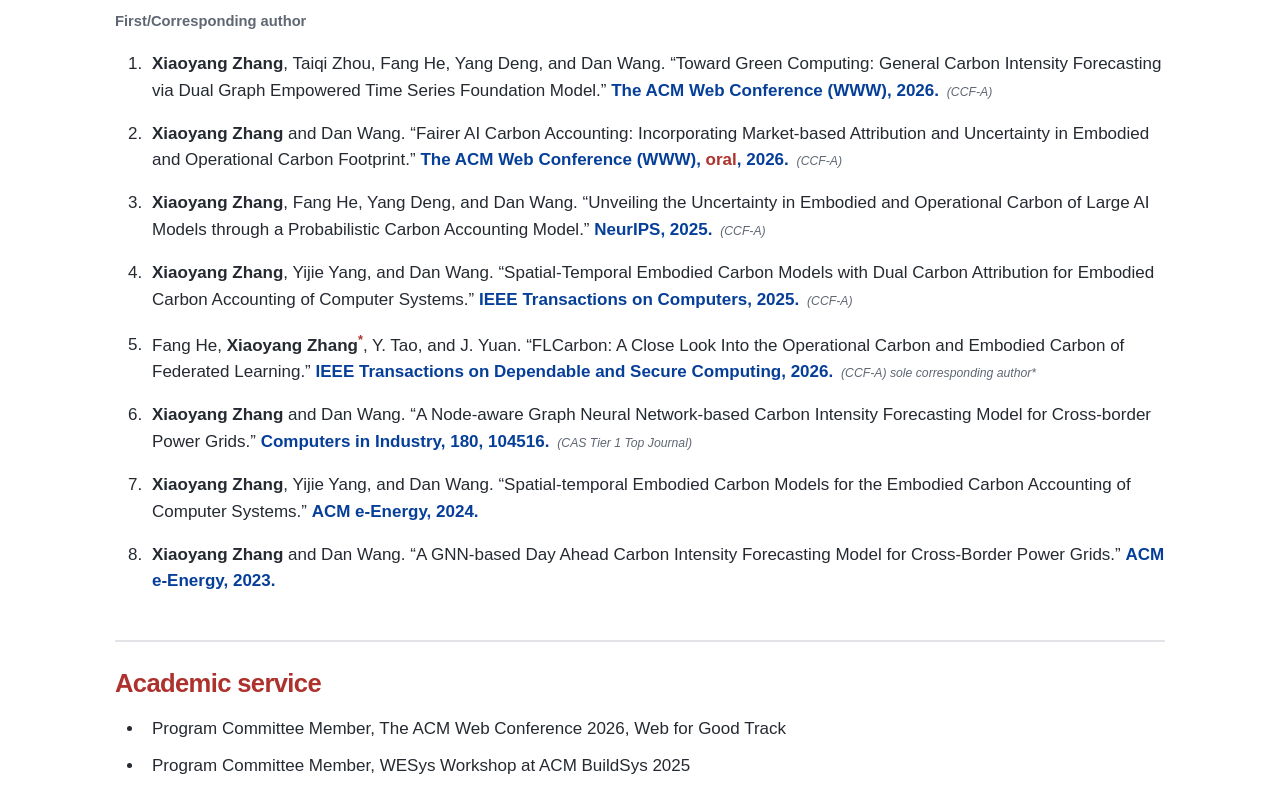
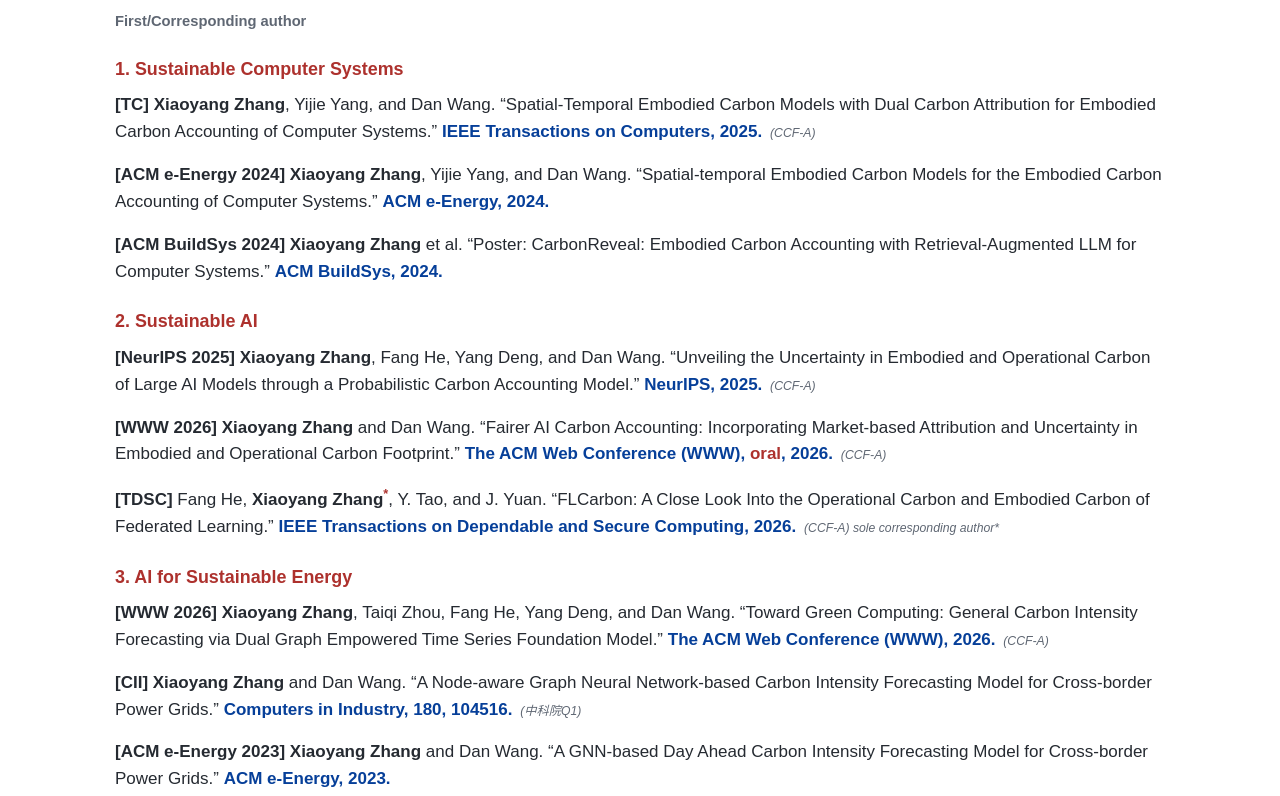
Before and after one commit to zhangstu/zhangstu.github.io, a plain HTML site: page index.html in a window 1280 px wide. Shown: the part 995-1791 px from the top of the page. Drawn offline with Linux system fonts and the light colour scheme.

Commit message:
Group publications by research area
Added publication categories and updated publication list.

```diff
--- a/index.html
+++ b/index.html
@@ -44,6 +44,9 @@
       .authorship { margin: -4px 0 18px; color: var(--muted); font-size: .92rem; }
       .pub-list { margin: 0; padding-left: 32px; }
       .pub-list li { margin: 0 0 16px; padding-left: 5px; line-height: 1.58; }
+      .pub-category { margin: 25px 0 12px; color: var(--red); font-size: 1.12rem; line-height: 1.25; }
+      .pub-category-list { list-style: none; padding-left: 0; }
+      .pub-category-list li { padding-left: 0; }
       .venue { color: var(--blue); font-weight: 700; }
       .paper-note { margin-left: .25em; color: var(--muted); font-size: .72em; font-style: italic; font-weight: 400; white-space: nowrap; }
       .oral { color: var(--red); font-weight: 700; }
@@ -82,16 +85,24 @@
       <section id="publications" aria-labelledby="pub-heading">
         <h2 id="pub-heading">Selected publications</h2>
         <p class="authorship"><strong>First/Corresponding author</strong></p>
-        <ol class="pub-list">
-            <li><strong>Xiaoyang Zhang</strong>, Taiqi Zhou, Fang He, Yang Deng, and Dan Wang. “Toward Green Computing: General Carbon Intensity Forecasting via Dual Graph Empowered Time Series Foundation Model.” <span class="venue">The ACM Web Conference (WWW), 2026.</span> <span class="paper-note">(CCF-A)</span></li>
-            <li><strong>Xiaoyang Zhang</strong> and Dan Wang. “Fairer AI Carbon Accounting: Incorporating Market-based Attribution and Uncertainty in Embodied and Operational Carbon Footprint.” <span class="venue">The ACM Web Conference (WWW), <span class="oral">oral</span>, 2026.</span> <span class="paper-note">(CCF-A)</span></li>
-            <li><strong>Xiaoyang Zhang</strong>, Fang He, Yang Deng, and Dan Wang. “Unveiling the Uncertainty in Embodied and Operational Carbon of Large AI Models through a Probabilistic Carbon Accounting Model.” <span class="venue">NeurIPS, 2025.</span> <span class="paper-note">(CCF-A)</span></li>
-            <li><strong>Xiaoyang Zhang</strong>, Yijie Yang, and Dan Wang. “Spatial-Temporal Embodied Carbon Models with Dual Carbon Attribution for Embodied Carbon Accounting of Computer Systems.” <span class="venue">IEEE Transactions on Computers, 2025.</span> <span class="paper-note">(CCF-A)</span></li>
-            <li>Fang He, <strong>Xiaoyang Zhang</strong><sup>*</sup>, Y. Tao, and J. Yuan. “FLCarbon: A Close Look Into the Operational Carbon and Embodied Carbon of Federated Learning.” <span class="venue">IEEE Transactions on Dependable and Secure Computing, 2026.</span> <span class="paper-note">(CCF-A) sole corresponding author*</span></li>
-            <li><strong>Xiaoyang Zhang</strong> and Dan Wang. “A Node-aware Graph Neural Network-based Carbon Intensity Forecasting Model for Cross-border Power Grids.” <span class="venue">Computers in Industry, 180, 104516.</span> <span class="paper-note">(CAS Tier 1 Top Journal)</span></li>
-            <li><strong>Xiaoyang Zhang</strong>, Yijie Yang, and Dan Wang. “Spatial-temporal Embodied Carbon Models for the Embodied Carbon Accounting of Computer Systems.” <span class="venue">ACM e-Energy, 2024.</span></li>
-            <li><strong>Xiaoyang Zhang</strong> and Dan Wang. “A GNN-based Day Ahead Carbon Intensity Forecasting Model for Cross-Border Power Grids.” <span class="venue">ACM e-Energy, 2023.</span></li>
-        </ol>
+        <h3 class="pub-category">1. Sustainable Computer Systems</h3>
+        <ul class="pub-list pub-category-list">
+          <li><strong class="pub-label">[TC]</strong> <strong>Xiaoyang Zhang</strong>, Yijie Yang, and Dan Wang. “Spatial-Temporal Embodied Carbon Models with Dual Carbon Attribution for Embodied Carbon Accounting of Computer Systems.” <span class="venue">IEEE Transactions on Computers, 2025.</span> <span class="paper-note">(CCF-A)</span></li>
+          <li><strong class="pub-label">[ACM e-Energy 2024]</strong> <strong>Xiaoyang Zhang</strong>, Yijie Yang, and Dan Wang. “Spatial-temporal Embodied Carbon Models for the Embodied Carbon Accounting of Computer Systems.” <span class="venue">ACM e-Energy, 2024.</span></li>
+          <li><strong class="pub-label">[ACM BuildSys 2024]</strong> <strong>Xiaoyang Zhang</strong> et al. “Poster: CarbonReveal: Embodied Carbon Accounting with Retrieval-Augmented LLM for Computer Systems.” <span class="venue">ACM BuildSys, 2024.</span></li>
+        </ul>
+        <h3 class="pub-category">2. Sustainable AI</h3>
+        <ul class="pub-list pub-category-list">
+          <li><strong class="pub-label">[NeurIPS 2025]</strong> <strong>Xiaoyang Zhang</strong>, Fang He, Yang Deng, and Dan Wang. “Unveiling the Uncertainty in Embodied and Operational Carbon of Large AI Models through a Probabilistic Carbon Accounting Model.” <span class="venue">NeurIPS, 2025.</span> <span class="paper-note">(CCF-A)</span></li>
+          <li><strong class="pub-label">[WWW 2026]</strong> <strong>Xiaoyang Zhang</strong> and Dan Wang. “Fairer AI Carbon Accounting: Incorporating Market-based Attribution and Uncertainty in Embodied and Operational Carbon Footprint.” <span class="venue">The ACM Web Conference (WWW), <span class="oral">oral</span>, 2026.</span> <span class="paper-note">(CCF-A)</span></li>
+          <li><strong class="pub-label">[TDSC]</strong> Fang He, <strong>Xiaoyang Zhang</strong><sup>*</sup>, Y. Tao, and J. Yuan. “FLCarbon: A Close Look Into the Operational Carbon and Embodied Carbon of Federated Learning.” <span class="venue">IEEE Transactions on Dependable and Secure Computing, 2026.</span> <span class="paper-note">(CCF-A) sole corresponding author*</span></li>
+        </ul>
+        <h3 class="pub-category">3. AI for Sustainable Energy</h3>
+        <ul class="pub-list pub-category-list">
+          <li><strong class="pub-label">[WWW 2026]</strong> <strong>Xiaoyang Zhang</strong>, Taiqi Zhou, Fang He, Yang Deng, and Dan Wang. “Toward Green Computing: General Carbon Intensity Forecasting via Dual Graph Empowered Time Series Foundation Model.” <span class="venue">The ACM Web Conference (WWW), 2026.</span> <span class="paper-note">(CCF-A)</span></li>
+          <li><strong class="pub-label">[CII]</strong> <strong>Xiaoyang Zhang</strong> and Dan Wang. “A Node-aware Graph Neural Network-based Carbon Intensity Forecasting Model for Cross-border Power Grids.” <span class="venue">Computers in Industry, 180, 104516.</span> <span class="paper-note">(中科院Q1)</span></li>
+          <li><strong class="pub-label">[ACM e-Energy 2023]</strong> <strong>Xiaoyang Zhang</strong> and Dan Wang. “A GNN-based Day Ahead Carbon Intensity Forecasting Model for Cross-border Power Grids.” <span class="venue">ACM e-Energy, 2023.</span></li>
+        </ul>
       </section>
       <section id="service" aria-labelledby="service-heading">
         <h2 id="service-heading">Academic service</h2>
```
